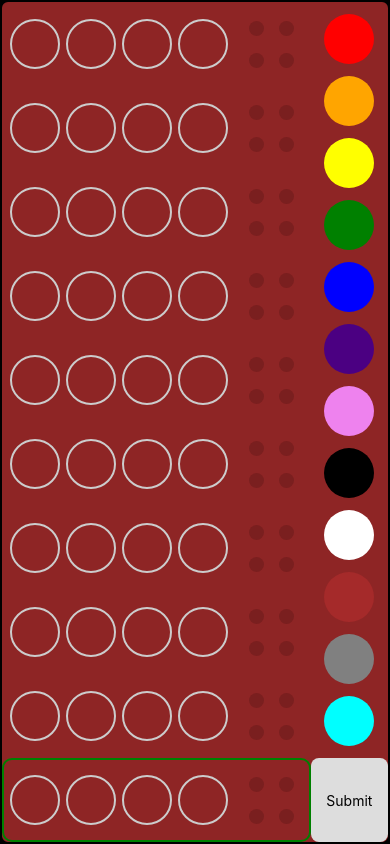
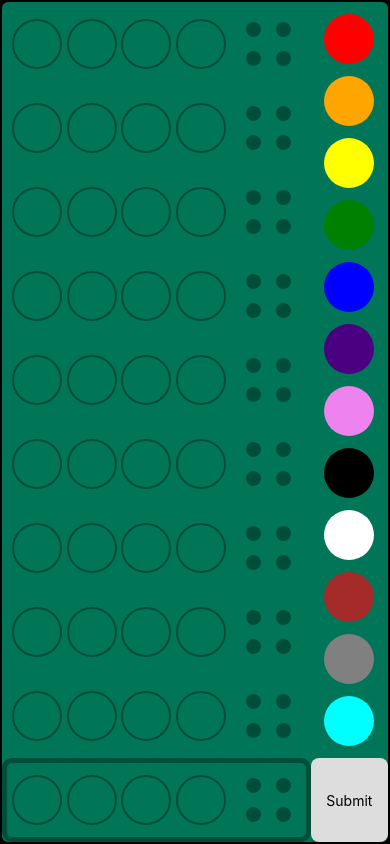
Before and after one commit to freddyh/mastermind-react-native, a React Native app: screen / in a window 390 px wide. Built offline with nearby package versions, Linux system fonts and the light colour scheme.

Commit message:
update styles

```diff
--- a/src/components/Board.tsx
+++ b/src/components/Board.tsx
@@ -22,7 +22,7 @@ export default class Board extends Component<Props> {
         height: '100%',
       }}>
         {this.props.guesses.map((guess: Code, index: number) => {
-
+          const i = this.props.results.length;
           return (
             <View
               key={index}
@@ -33,15 +33,15 @@ export default class Board extends Component<Props> {
                 alignContent: 'center',
                 width: '100%',
                 height: '100%',
-                borderColor: this.props.results.length === index ? 'green' : 'transparent',
-                borderWidth: 2,
+                borderColor: i === index ? '#004d39' : 'transparent',
+                borderWidth: 5,
                 borderRadius: 10
               }}>
               <GuessRow
                 key={index}
                 game={this.props.game}
                 guess={guess}
-                isSuspended={this.props.results.length !== index}>
+                isSuspended={i !== index}>
               </GuessRow >
               <ResultsContainer
                 results={this.props.results[index]}>
--- a/src/components/Game.tsx
+++ b/src/components/Game.tsx
@@ -58,7 +58,7 @@ const style = StyleSheet.create({
   container: {
     flex: 1,
     flexDirection: 'row',
-    backgroundColor: '#8e2525',
+    backgroundColor: '#007558', // board color
     width: '100%',
     height: '100%',
     borderWidth: 2,
--- a/src/components/GuessRow.tsx
+++ b/src/components/GuessRow.tsx
@@ -16,13 +16,6 @@ const style = StyleSheet.create({
     justifyContent: 'space-evenly',
     flex: 1,
     flexDirection: 'row',
-  },
-  selected: {
-    backgroundColor: 'white',
-    borderRadius: 10,
-    height: '100%',
-    width: '100%',
-    flex: 1
   }
 });
 
@@ -96,7 +89,7 @@ export default class GuessRow extends Component<Props, State> {
           width: 50,
           height: 50,
           borderRadius: 25,
-          borderColor: true ? '#cccccc' : 'transparent',
+          borderColor: '#004d39',
           borderWidth: 2,
           backgroundColor: color,
         }}
--- a/src/components/ResultsContainer.tsx
+++ b/src/components/ResultsContainer.tsx
@@ -43,7 +43,7 @@ class ResultsContainer extends Component<Props> {
     const results = r.map(result => result.toString());
     const emptyResults = 4 - results.length;
     for (let i = 0; i < emptyResults; i++) {
-      results.push('#7a1f1f');
+      results.push('#004d39');
     }
     const first = results.slice(0, 2).map((color, index) => {
       return this.resultView(color, index);
```
Also changed, not shown: src/components/ColorButton.tsx (deleted, +0 -30 lines).
